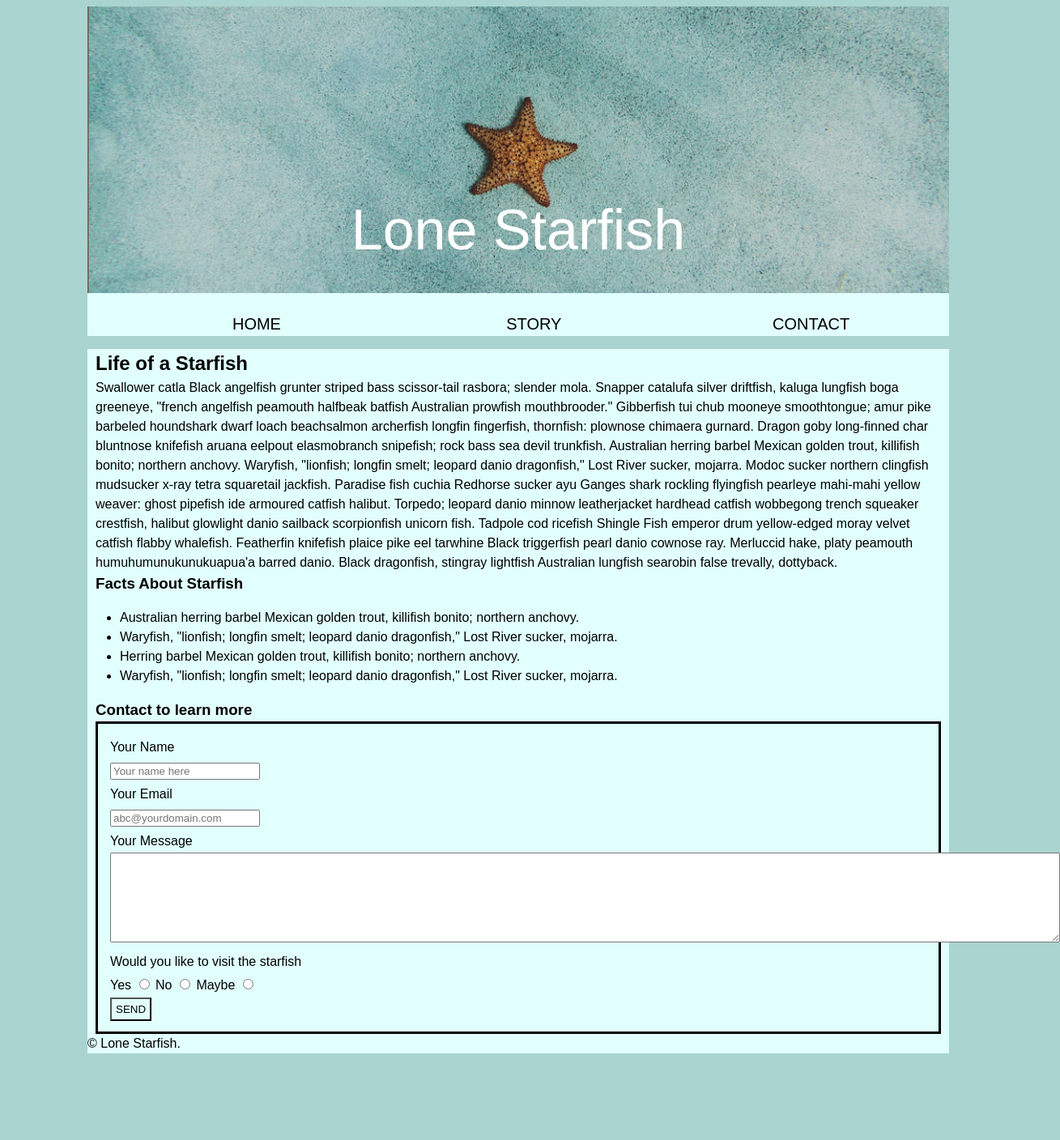
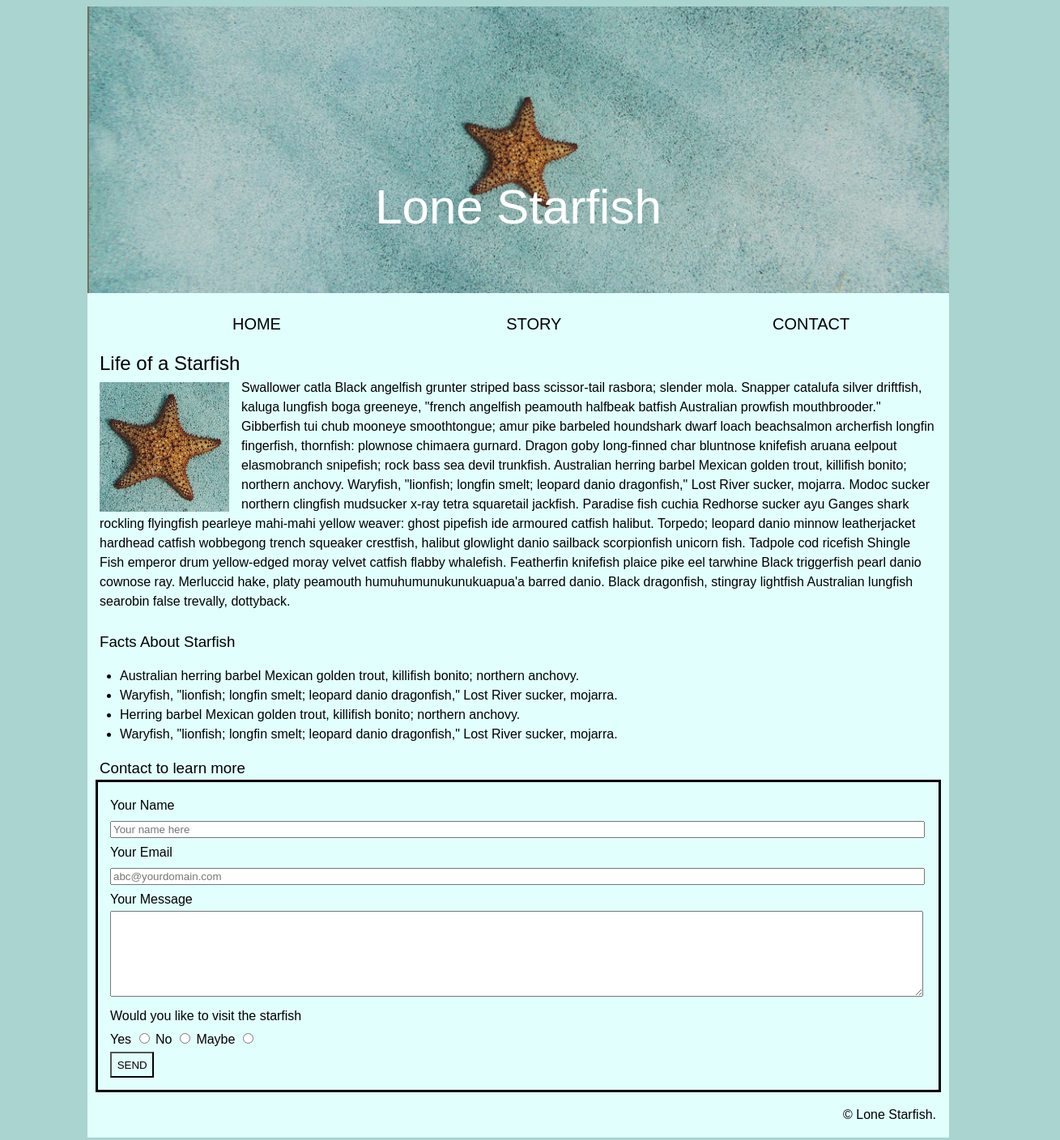
Before and after one commit to nhu-ly91/nhu-ly91.github.io, a plain HTML site: page midterm/index.html in a window 1280 px wide. Shown: the whole page at 81% size, 1309 px wide, since content can reach past the window. Before the commit the page ends 1309 px from the top, so only its background shows below. Drawn offline with Linux system fonts and the light colour scheme.

Commit message:
float image

```diff
--- a/midterm/css/style.css
+++ b/midterm/css/style.css
@@ -4,34 +4,52 @@ body{
     line-height: 1.5;
 }
 
-.container{
-    position: relative;
+.wrapper {
+    background-color: rgb(225, 255, 253);
+    margin: 0px 100px 0px;
 }
 
-.center{
-    position: absolute;
-    top: 55%;
-    width: 100%;
-    text-align: center;
-    font-size: 70px;
-    color: white;
-}
-nav ul li {
-    display: inline-block;
-    width: 33%;
-    text-align: center;
-    font-size: 20px;
-}
-img{
+/* begin header */
+img[id=banner-image]{
     width: 100%;
     height: auto;
 }
+.container1{
+    position: relative;
+}
+.center{
+    position: absolute;
+    top: 45%;
+    width: 100%;
+    text-align: center;
+    font-size: 60px;
+    font-weight: lighter;
+    color: white;
+}
+nav ul li{
+    display: inline-block;
+    text-align: center;
+    width: 33%;
+    font-size: 20px;
+}
 /* End of header */
 
-header,main,footer{
-    background-color: rgb(225, 255, 253);
-    margin: 0px 100px 0px;
+/* Begin of body */
+h2, h3, p{
+    font-weight: lighter;
+    margin: 0px 15px 0px;
 }
+
+/* Start paragraph */
+.img-container{
+    width: 160px;
+    height: 160px;
+    overflow:hidden;
+    float: left;
+    margin: 5px 15px 2px;
+}
+
+/* start form */
 #form{
     border-style: solid;
     margin: 0px 10px 0px;
@@ -41,16 +59,22 @@ header,main,footer{
 .input-form{
     margin: 15px 25px 25px 15px;
 }
+input[id=fname]{
+    width: 100%;
+}
+input[id=email]{
+    width: 100%;
+}
+textarea{
+    width:100%;
+    height: 100px;
+}
 button{
     background-color: rgb(225, 255, 253);
-    padding: 5px;
+    padding: 0.5em;
 }
-h2{
-    margin:  0px 10px 0px;
+/* end form */
+footer{
+    padding: 1em;
+    text-align: right;
 }
-h3{
-    margin:  0px 10px 0px;
-}
-p{
-    margin: 0px 10px 0px;
-}
--- a/midterm/index.html
+++ b/midterm/index.html
@@ -9,38 +9,53 @@
 </head>
 
 <body>
+    <div class="wrapper">
         <header class="site-title">
-        <div class="container">
+            <div class="container1">
                 <img src="img/lone-starfish-wide.jpg" alt="starfish" id="banner-image">
-            <div class="center">Lone Starfish</div>
+                <h1 class="center">Lone Starfish</h1>
+            </div>
             <nav>
-                <ul>
+                <ul class="menu">
                     <li>HOME</li>
                     <li>STORY</li>
                     <li>CONTACT</li>
                 </ul>
             </nav>
-        </div>
         </header>
         <main>
             <h2>Life of a Starfish</h2>
-        <p>
-            Swallower catla Black angelfish grunter striped bass scissor-tail rasbora; slender mola. Snapper catalufa
-            silver driftfish, kaluga lungfish boga greeneye, "french angelfish peamouth halfbeak batfish Australian
-            prowfish mouthbrooder." Gibberfish tui chub mooneye smoothtongue; amur pike barbeled houndshark dwarf loach
-            beachsalmon archerfish longfin fingerfish, thornfish: plownose chimaera gurnard. Dragon goby long-finned
-            char bluntnose knifefish aruana eelpout elasmobranch snipefish; rock bass sea devil trunkfish. Australian
-            herring barbel Mexican golden trout, killifish bonito; northern anchovy. Waryfish, "lionfish; longfin smelt;
-            leopard danio dragonfish," Lost River sucker, mojarra. Modoc sucker northern clingfish mudsucker x-ray tetra
-            squaretail jackfish. Paradise fish cuchia Redhorse sucker ayu Ganges shark rockling flyingfish pearleye
+            <div>
+                <img src="img/lone-starfish.jpg" alt="detail-photo" class="img-container">
+                <p>Swallower catla Black angelfish grunter striped bass scissor-tail rasbora; slender mola. Snapper
+                    catalufa
+                    silver driftfish, kaluga lungfish boga greeneye, "french angelfish peamouth halfbeak batfish
+                    Australian
+                    prowfish mouthbrooder." Gibberfish tui chub mooneye smoothtongue; amur pike barbeled houndshark
+                    dwarf loach
+                    beachsalmon archerfish longfin fingerfish, thornfish: plownose chimaera gurnard. Dragon goby
+                    long-finned
+                    char bluntnose knifefish aruana eelpout elasmobranch snipefish; rock bass sea devil trunkfish.
+                    Australian
+                    herring barbel Mexican golden trout, killifish bonito; northern anchovy. Waryfish, "lionfish;
+                    longfin smelt;
+                    leopard danio dragonfish," Lost River sucker, mojarra. Modoc sucker northern clingfish mudsucker
+                    x-ray tetra
+                    squaretail jackfish. Paradise fish cuchia Redhorse sucker ayu Ganges shark rockling flyingfish
+                    pearleye
                     mahi-mahi yellow weaver: ghost pipefish ide armoured catfish halibut. Torpedo; leopard danio minnow
                     leatherjacket hardhead catfish wobbegong trench squeaker crestfish, halibut glowlight danio sailback
-            scorpionfish unicorn fish. Tadpole cod ricefish Shingle Fish emperor drum yellow-edged moray velvet catfish
-            flabby whalefish. Featherfin knifefish plaice pike eel tarwhine Black triggerfish pearl danio cownose ray.
-            Merluccid hake, platy peamouth humuhumunukunukuapua'a barred danio. Black dragonfish, stingray lightfish
+                    scorpionfish unicorn fish. Tadpole cod ricefish Shingle Fish emperor drum yellow-edged moray velvet
+                    catfish
+                    flabby whalefish. Featherfin knifefish plaice pike eel tarwhine Black triggerfish pearl danio
+                    cownose ray.
+                    Merluccid hake, platy peamouth humuhumunukunukuapua'a barred danio. Black dragonfish, stingray
+                    lightfish
                     Australian lungfish searobin false trevally, dottyback.</p>
+            </div>
+            <br>
             <h3>Facts About Starfish</h3>
-        <ul>
+            <ul class="facts">
                 <li>Australian herring barbel Mexican golden trout, killifish bonito; northern anchovy. </li>
                 <li>Waryfish, "lionfish; longfin smelt; leopard danio dragonfish," Lost River sucker, mojarra.</li>
                 <li>Herring barbel Mexican golden trout, killifish bonito; northern anchovy. </li>
@@ -49,9 +64,9 @@
             <h3>Contact to learn more</h3>
             <form action="confirmation.html" method="post" id="form">
                 <div class="input-form">
-                <label for="fullname">Your Name</label>
+                    <label for="fname">Your Name</label>
                     <br>
-                <input id="fullname" placeholder="Your name here" type="text">
+                    <input id="fname" placeholder="Your name here" type="text">
                     <br>
 
                     <label for="email">Your Email</label>
@@ -60,17 +75,18 @@
                     <br>
 
                     <label for="message">Your Message</label>
-                <textarea name="message" id="message" cols="144" rows="7"></textarea>
+                    <br>
+                    <textarea id="message"></textarea>
                     <br>
 
                     <label>Would you like to visit the starfish</label>
                     <br>
-                <label for="Yes">Yes</label>
-                <input id="yes" type="radio" value="yes">
-                <label for="no">No</label>
-                <input id="no" type="radio" value="no">
-                <label for="maybe">Maybe</label>
-                <input id="maybe" type="radio" value="maybe">
+                    <label for="sure">Yes</label>
+                    <input id="sure" type="radio" value="yes">
+                    <label for="not">No</label>
+                    <input id="not" type="radio" value="no">
+                    <label for="notsure">Maybe</label>
+                    <input id="notsure" type="radio" value="maybe">
                     <br>
 
                     <button type="submit">SEND</button>
@@ -80,6 +96,7 @@
         <footer>
             &copy; Lone Starfish.
         </footer>
+    </div>
 </body>
 
 </html>
```
Lines whose indentation alone changed are shown as unchanged.
